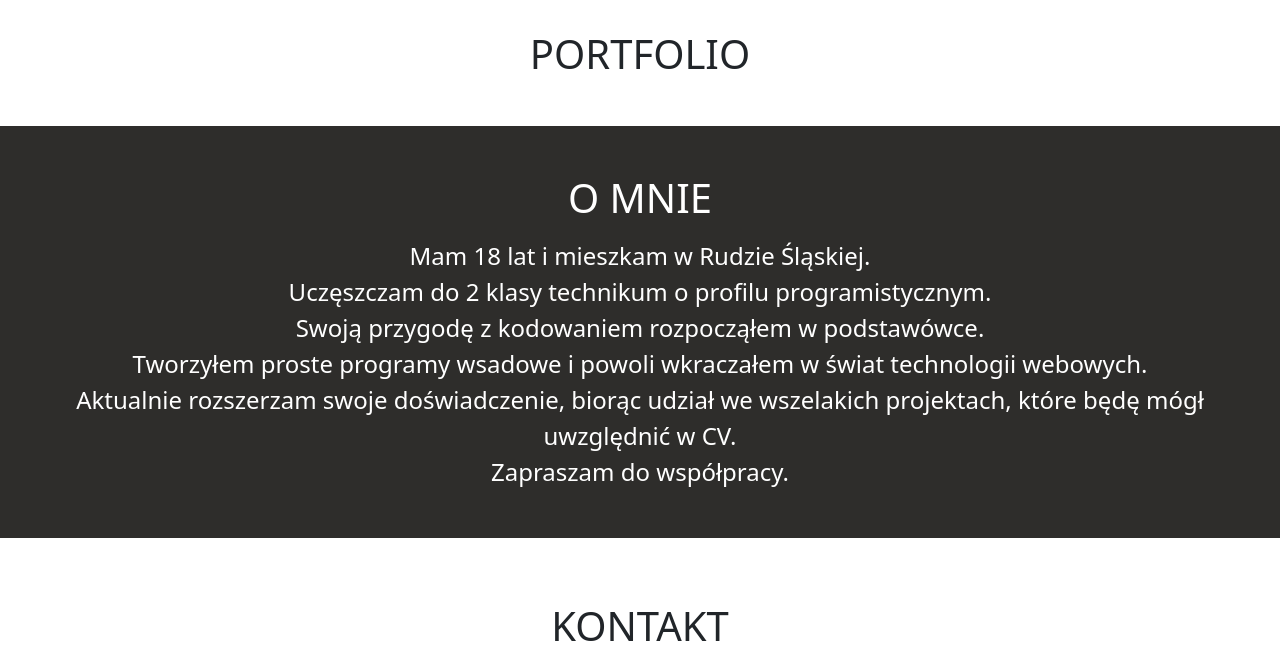
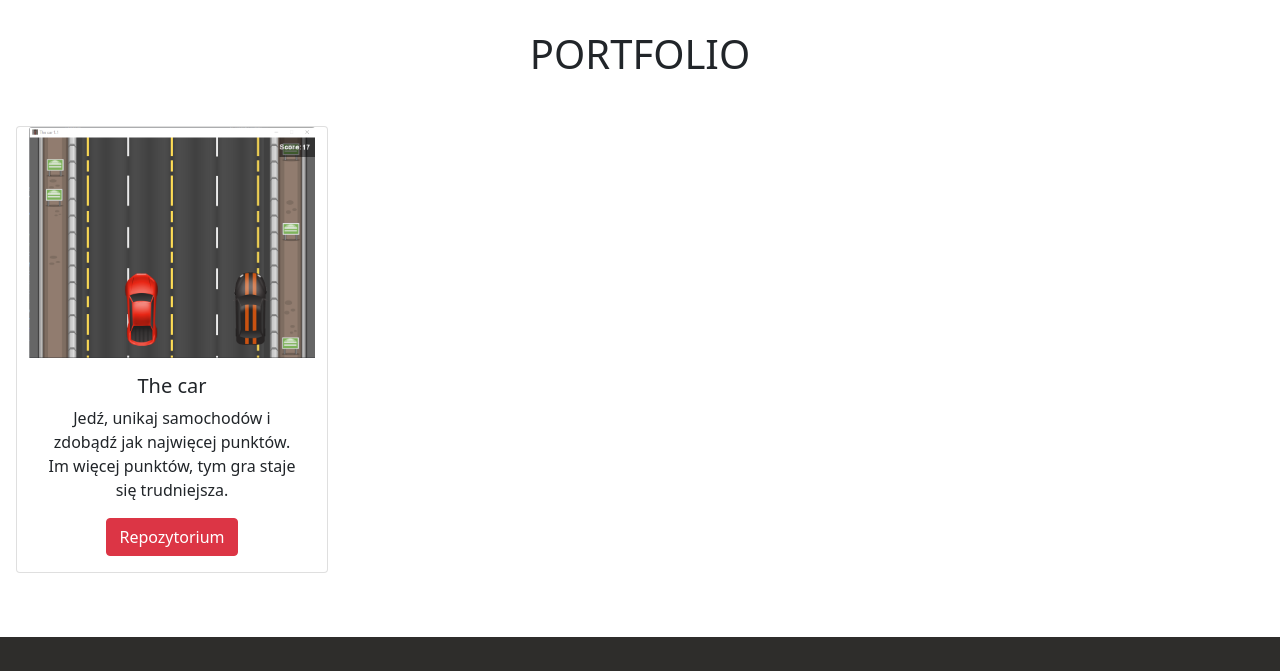
Before and after one commit to Hansik33/Portfolio, a plain HTML site: page index.html in a window 1280 px wide. Shown: the part 840-1511 px from the top of the page. Drawn offline with nearby package versions, Linux system fonts and the light colour scheme.

Commit message:
Adding The Car to Portfolio

```diff
--- a/index.html
+++ b/index.html
@@ -49,6 +49,19 @@
         <section class="portfolio-section" id="portfolio">
             <div class="container-fluid">
                 <h2 class="text-uppercase my-5">Portfolio</h2>
+                <div class="row mx-1">
+                    <div class="the-car-card card col-md-3 mb-5">
+                        <img class="card-img-top" src="png/the-car.png" alt="The Car Card image cap">
+                        <div class="card-body">
+                            <h5 class="card-title">The car</h5>
+                            <p class="card-text">Jedź, unikaj samochodów i zdobądź jak najwięcej punktów. Im więcej
+                                punktów,
+                                tym gra staje się trudniejsza.</p>
+                            <a href="https://github.com/Hansik33/The-car" class="btn btn-danger stretched-link"
+                                target="_blank">Repozytorium</a>
+                        </div>
+                    </div>
+                </div>
             </div>
         </section>
         <section class="about-section black-section" id="about">
```
Also changed, not shown: png/the-car.png (added).
